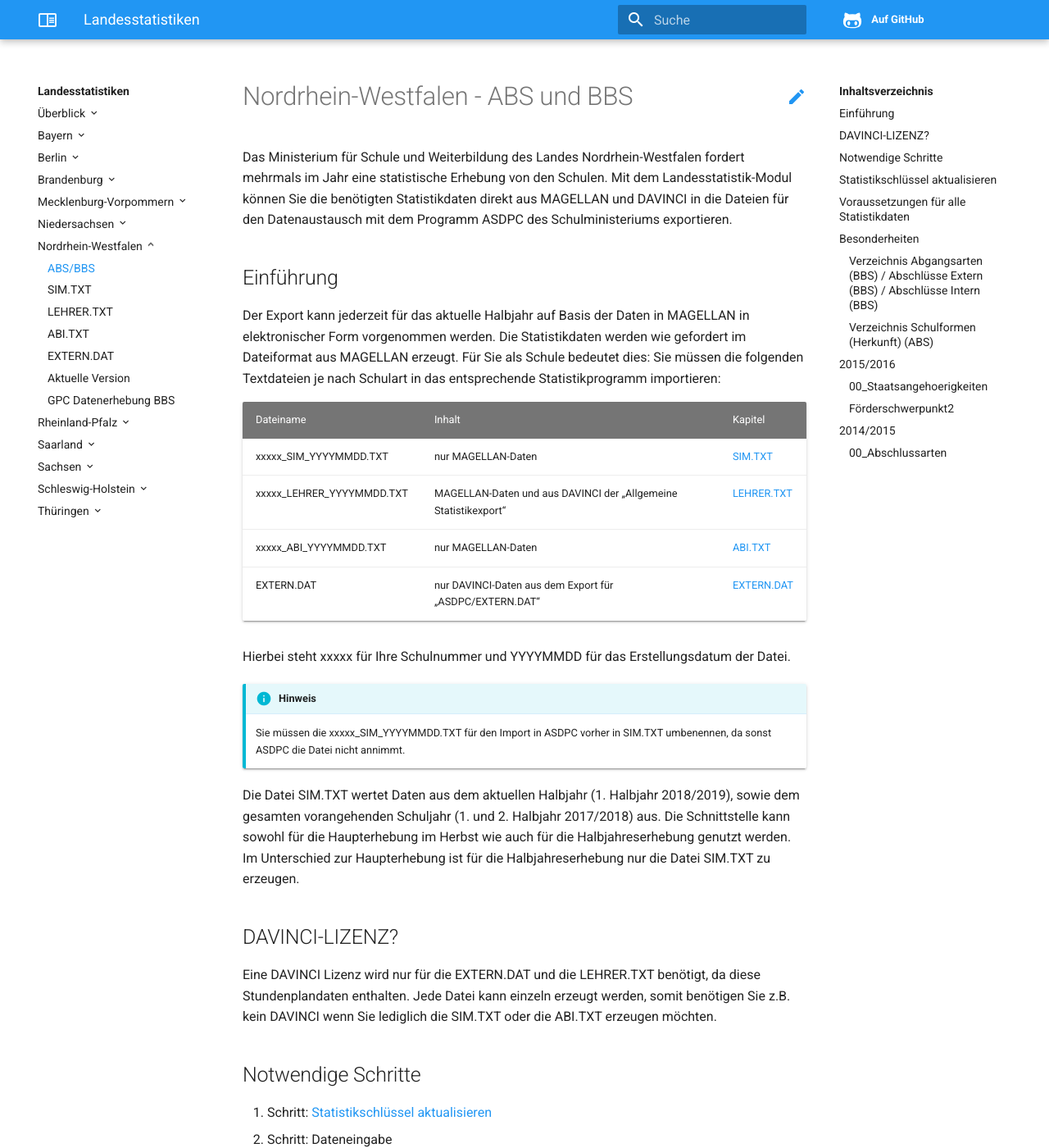
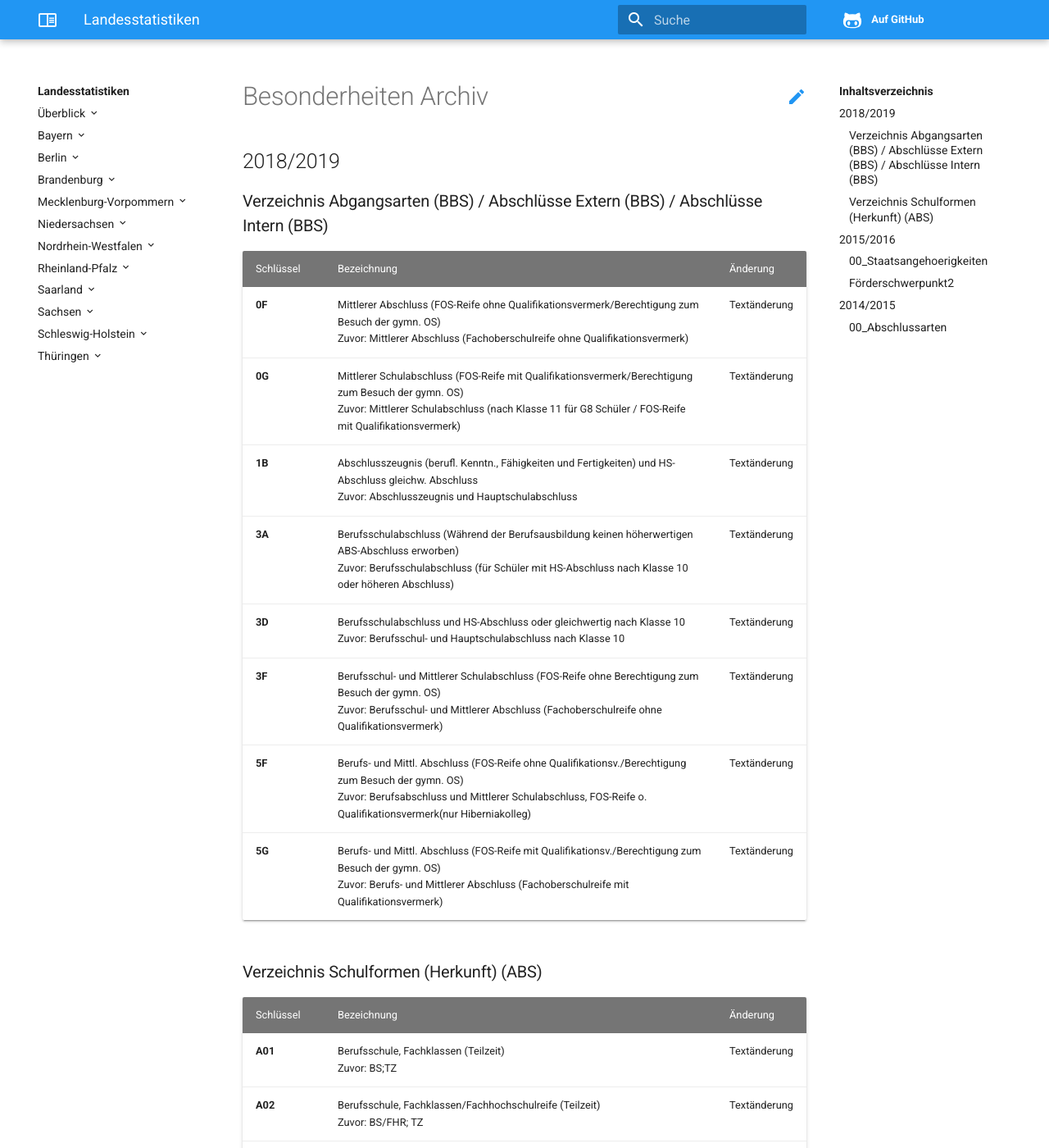
Before and after one commit to stuebersystems/doc.ls.de, an MkDocs documentation site: the page built from docs/nordrhein-westfalen/besonderheiten_archiv.md, in a window 1280 px wide and 1400 px high. Shown: the whole window at 82% size. Built offline with MkDocs 1.6.1, drawn with Linux system fonts in a browser that asks for light colours; some of the changed text lies outside the part shown.

Commit message:
* REFACTORING: NRW-Statistik

```diff
--- a/docs/nordrhein-westfalen/abs-bbs.md
+++ b/docs/nordrhein-westfalen/besonderheiten_archiv.md
@@ -1,62 +1,8 @@
-# Nordrhein-Westfalen - ABS und BBS
+# Besonderheiten Archiv
 
-Das Ministerium für Schule und Weiterbildung des Landes Nordrhein-Westfalen fordert mehrmals im Jahr eine statistische Erhebung von den Schulen.
-Mit dem Landesstatistik-Modul können Sie die benötigten Statistikdaten direkt aus MAGELLAN und DAVINCI in die Dateien für den Datenaustausch mit dem Programm ASDPC des Schulministeriums exportieren.
-
-## Einführung
-
-Der Export kann jederzeit für das aktuelle Halbjahr auf Basis der Daten in MAGELLAN in elektronischer Form vorgenommen werden. Die Statistikdaten werden wie gefordert im Dateiformat aus MAGELLAN erzeugt.
-Für Sie als Schule bedeutet dies: Sie müssen die folgenden Textdateien je nach Schulart in das entsprechende Statistikprogramm importieren:
-
-Dateiname|Inhalt|Kapitel
---|--|--
-xxxxx_SIM_YYYYMMDD.TXT |nur MAGELLAN-Daten|[SIM.TXT](schuelerdaten.md)
-xxxxx_LEHRER_YYYYMMDD.TXT |MAGELLAN-Daten und aus DAVINCI der „Allgemeine Statistikexport“|[LEHRER.TXT](lehrerdaten.md)
-xxxxx_ABI_YYYYMMDD.TXT |nur MAGELLAN-Daten|[ABI.TXT](abiturdaten.md)
-EXTERN.DAT|nur DAVINCI-Daten aus dem Export für „ASDPC/EXTERN.DAT“|[EXTERN.DAT](stundenplandaten.md)
-
-Hierbei steht xxxxx für Ihre Schulnummer und YYYYMMDD für das Erstellungsdatum der Datei.
-
-!!! info "Hinweis"
-
-     Sie müssen die xxxxx_SIM_YYYYMMDD.TXT für den Import in ASDPC vorher in SIM.TXT umbenennen, da sonst ASDPC die Datei nicht annimmt.
-
-Die Datei SIM.TXT wertet Daten aus dem aktuellen Halbjahr (1. Halbjahr 2018/2019), sowie dem gesamten vorangehenden Schuljahr (1. und 2. Halbjahr 2017/2018) aus. Die Schnittstelle kann sowohl für die Haupterhebung im Herbst wie auch für die Halbjahreserhebung genutzt werden. Im Unterschied zur Haupterhebung ist für die Halbjahreserhebung nur die Datei SIM.TXT zu erzeugen.
-
-## DAVINCI-LIZENZ?
-
-Eine DAVINCI Lizenz wird nur für die EXTERN.DAT und die LEHRER.TXT benötigt, da diese Stundenplandaten enthalten. Jede Datei kann einzeln erzeugt werden, somit benötigen Sie z.B. kein DAVINCI wenn Sie lediglich die SIM.TXT oder die ABI.TXT erzeugen möchten.
-
-## Notwendige Schritte
-
-
-1. Schritt: [Statistikschlüssel aktualisieren](../schluesselverzeichnisse.md)
-2. Schritt: Dateneingabe
-3. Schritt: [Datenprüfung](https://doc.ls.stueber.de/datenpruefung/)
-4. Schritt: Statistikdateien erstellen
-
-Diese Schritte werden nachfolgend ausführlich erklärt.
-
-## Statistikschlüssel aktualisieren
-
-Statistikämter setzen für einige Felder Wertelisten voraus, die STÜBER SYSTEMS in Form von Schlüsselverzeichnissen zur Verfügung stellt. Bitte lesen Sie dazu den Abschnitt [Schlüsselverzeichnisse importieren](../schluesselverzeichnisse.md).
-
-## Voraussetzungen für alle Statistikdaten
-
-Damit die Statistikdateien korrekt erstellt und gefüllt werden können, müssen in MAGELLAN bestimmte Datenfelder immer gefüllt werden.
-
-
-| Statistikfeld in der Statistikdatei | Datenfeld in MAGELLAN/DAVINCI            | Beschreibung                             |
-|-------------------------------------|------------------------------------------|------------------------------------------|
-| ALLE Statistikdateien               | MAGELLAN:<br/>`Mandanten > Daten 2 > Schulformen` | Hauptschulform Ihrer Schule. <br/>Bei Berufskollegs = BK. <br/>Wichtig: <br/>MAGELLAN sortiert die Schulformen. Die Schulform sollte als erste erscheinen. Um sicher zu gehen, sollten Sie zuerst alle Schulformen entfernen und dann die Hauptschulform als Erstes eintragen. |
-| Pruefstatus (ABI.TXT)               | MAGELLAN:<br/>`Schüler > Abschluss > Abschluss 1 > Abschlussart` | Für Berufskollegs: <br/>Es werden nur Schüler in der ABI.TXT berücksichtigt, die das Abitur bestanden haben und dementsprechend, das Statistikfeld Pruefstatus auf Wert 1 gesetzt haben. Das Feld berechnet sich gemäß der Eingaben in `MAGELLAN > Abitur > Prüfung > Status` |
-
-
-## Besonderheiten
+## 2018/2019
 
 ### Verzeichnis Abgangsarten (BBS) / Abschlüsse Extern (BBS) / Abschlüsse Intern (BBS)
-
-
 
 | Schlüssel | Bezeichnung                              | Änderung     |
 |-----------|------------------------------------------|--------------|
@@ -99,13 +45,11 @@ Damit die Statistikdateien korrekt erstellt und gefüllt werden können, müssen
 | **E07**       | Fachschule für Sozialwesen (mit Berufspraktikum/6-jährig, Teilzeit)<br/>Zuvor: BAB/FT 6j.; TZ (FS f. Sozialwesen) | Textänderung |
 | **E13**       | Fachschule (3-jährig, Teilzeit)<br/>Zuvor: BW 3j.; TZ (FS) | Textänderung |
 
-
 ## 2015/2016
 
 ### 00_Staatsangehoerigkeiten
 
 Bitte ändern Sie folgende Schlüssel manuell um, da das Statistikamt die Bedeutung der Schlüssel für dieses Jahr verändert hat.
-
 
 | Kürzel | Schlüssel | Bezeichnung  |
 |--------|-----------|--------------|
@@ -121,11 +65,9 @@ Achten Sie bitte darauf, dass dieser Vorgang erst nach dem Import der Schlüssel
 
 ## 2014/2015
 
-
 Die Abiturstatistik enthielt noch einige Ungereimtheiten die korrigiert wurden. Es müssen für dieses Jahr entweder das zusätzliche Schlüsselverzeichnis „Abschlussarten“ importiert werden, oder die drei Werte werden manuell in MAGELLAN nachgetragen. Die fehlenden Schlüssel lauten wie folgt:
 
 ### 00_Abschlussarten
-
 
 | Kürzel     | Schlüssel | Bezeichnung                 |
 |------------|-----------|-----------------------------|
--- a/mkdocs.yml
+++ b/mkdocs.yml
@@ -66,7 +66,7 @@ nav:
   - ABS: niedersachsen/abs.md
   - BBS: niedersachsen/bbs.md
 - Nordrhein-Westfalen:
-  - ABS/BBS: nordrhein-westfalen/abs-bbs.md
+  - Einstieg: nordrhein-westfalen/einstieg.md
   - SIM.TXT: nordrhein-westfalen/schuelerdaten.md
   - LEHRER.TXT: nordrhein-westfalen/lehrerdaten.md
   - ABI.TXT: nordrhein-westfalen/abiturdaten.md
```
Also changed, not shown: docs/nordrhein-westfalen/abiturdaten.md (+4 -0 lines), docs/nordrhein-westfalen/changelog.md (+6 -4 lines), docs/nordrhein-westfalen/einstieg.md (added, +65 -0 lines), docs/schleswig-holstein/einstieg.md (+2 -2 lines).
